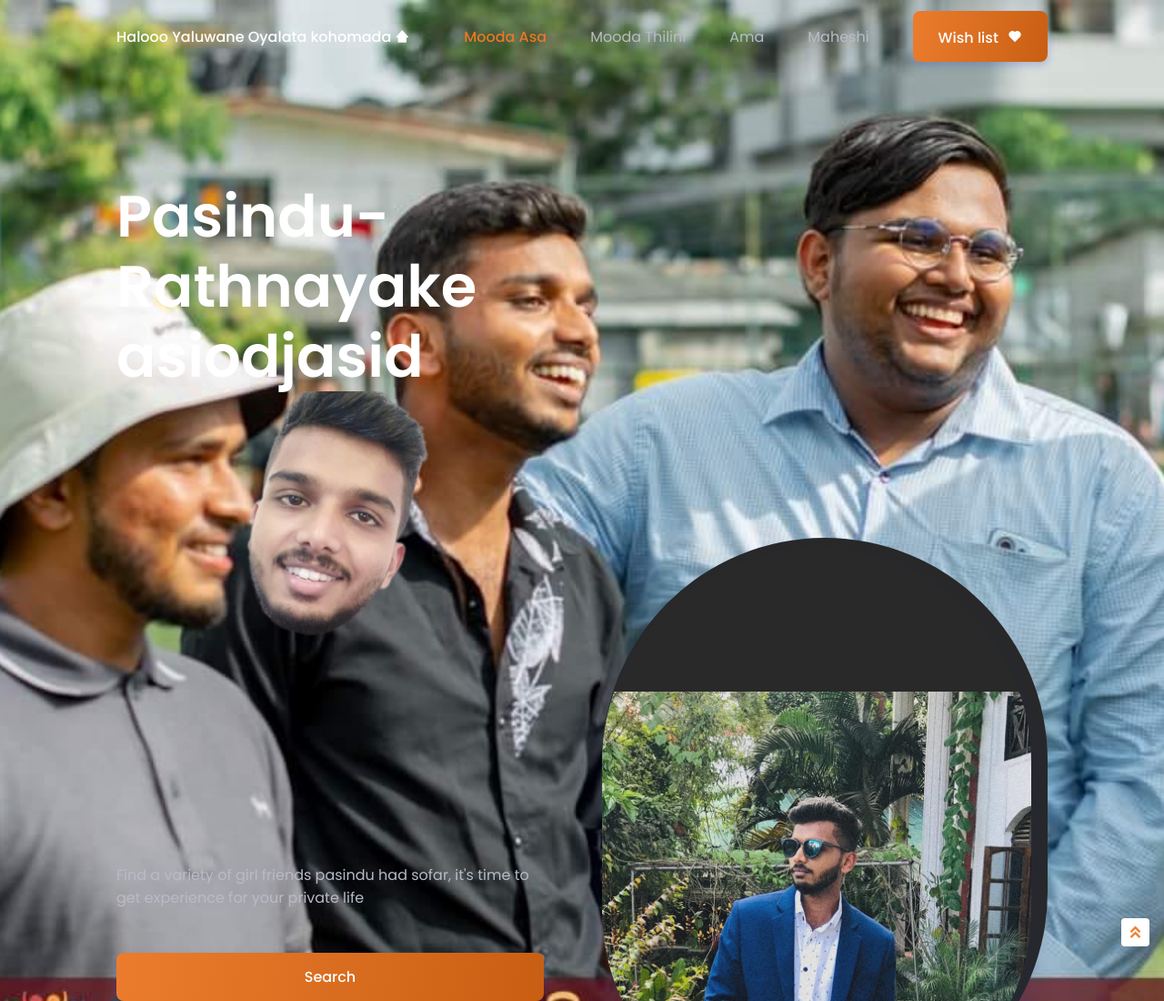
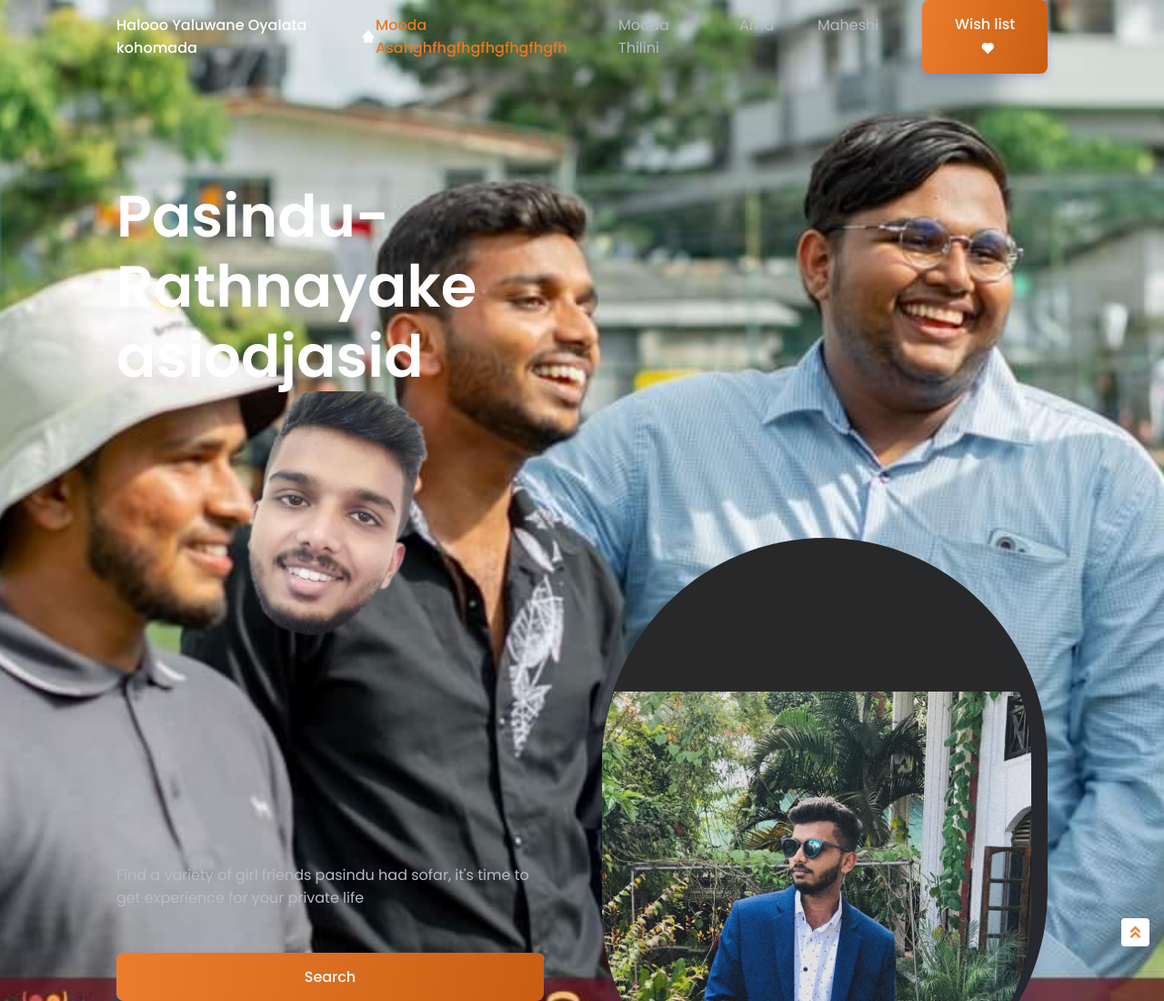
Before and after one commit to Chamixth/real-estate-website, a plain HTML site: page index.html in a window 1280 px wide. Shown: the top 1100 px of the page at 91% size. Drawn offline with nearby package versions, Linux system fonts and the light colour scheme.

Commit message:
Update index.html

```diff
--- a/index.html
+++ b/index.html
@@ -32,7 +32,7 @@
                         <li class="nav__item">
                             <a href="#home" class="nav__link active-link">
                                 <i class='bx bx-home-alt-2' ></i>
-                                <span>Mooda Asa</span>
+                                <span>Mooda Asahghfhgfhgfhgfhgfhgfh</span>
                             </a>
                         </li>
 
```
